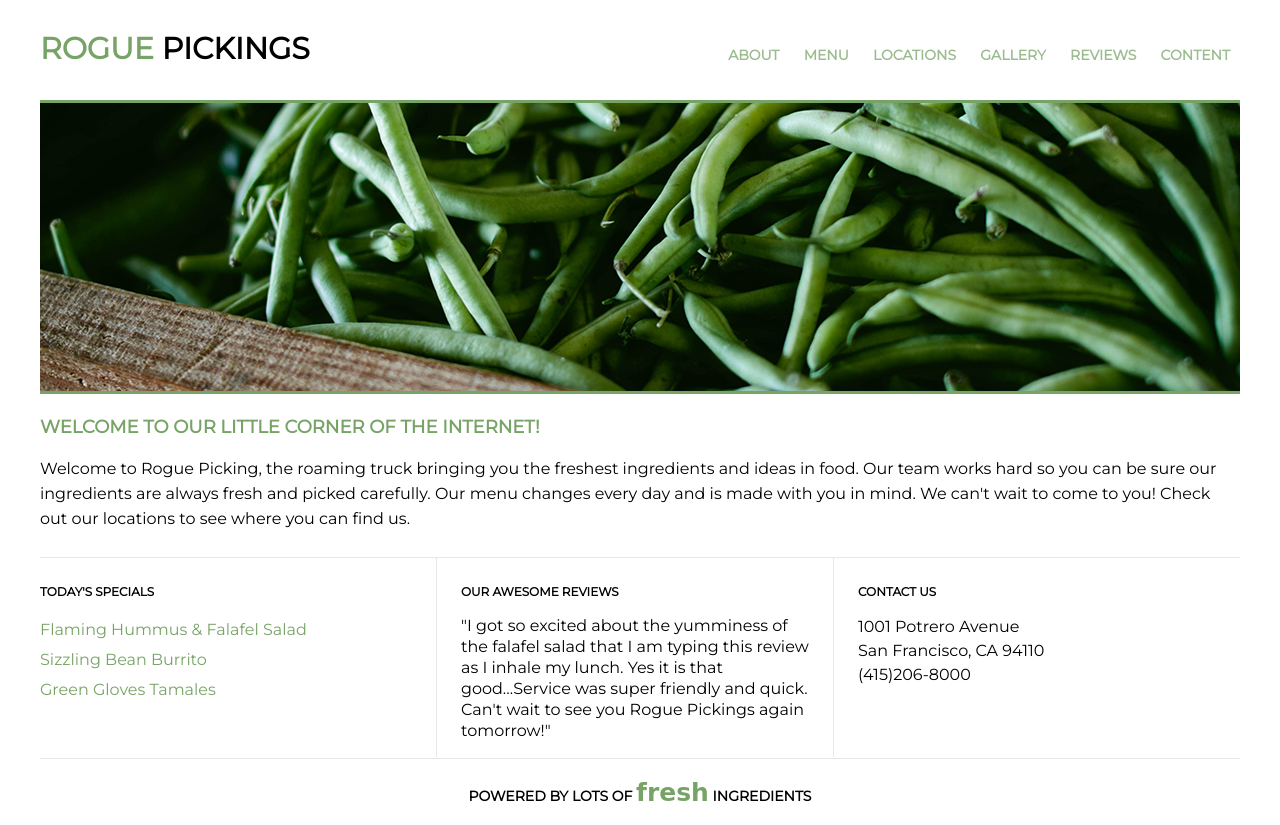
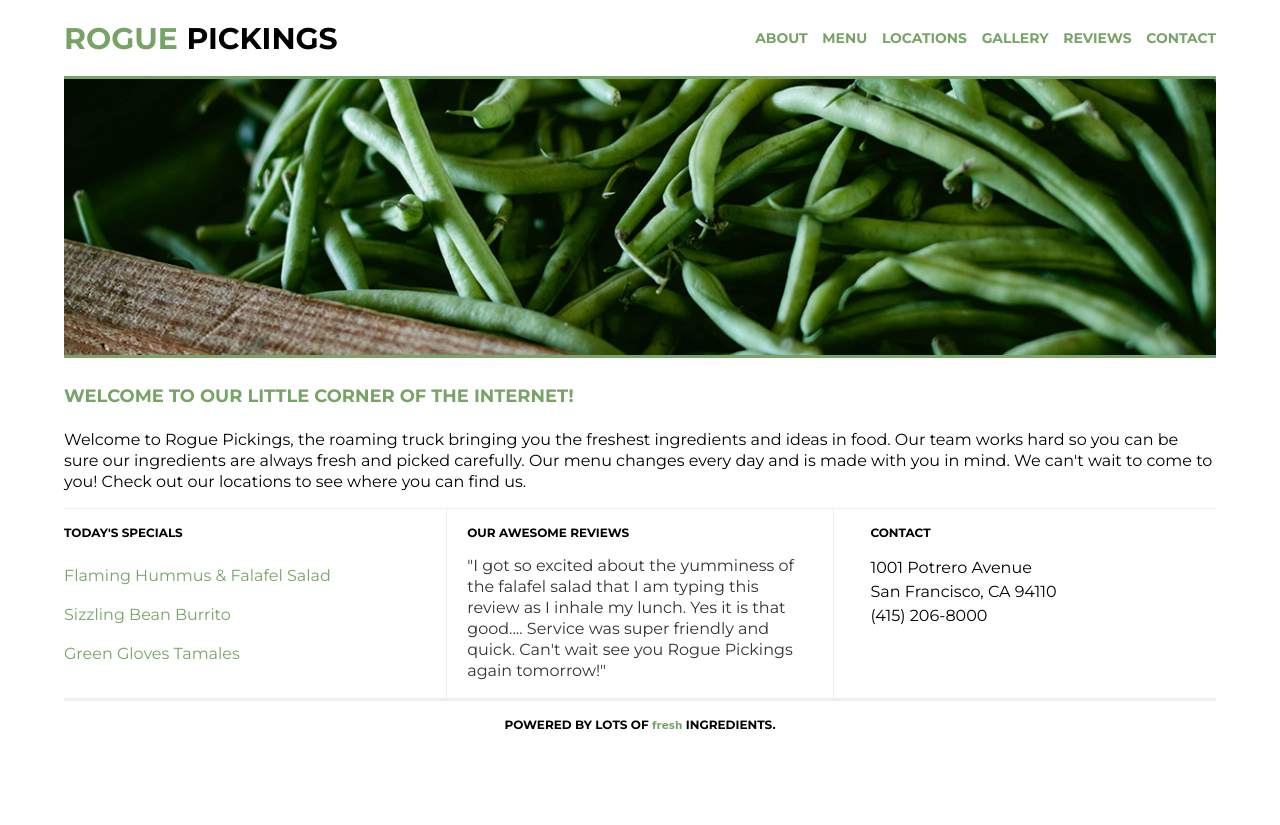
Before and after one commit to suzy-brunink-dunn/Rogue-Pickings, a plain HTML site: page index.html in a window 1280 px wide. After the commit the page ends 800 px from the top, so only its background shows below. Drawn offline with Linux system fonts and the light colour scheme; a web font is replaced by a local one.

Commit message:
Updated site to make responsive

```diff
--- /dev/null
+++ b/css/main.css
@@ -0,0 +1,235 @@
+
+/* UNIVERSAL STYLES */
+
+html {
+	font-size: 16px;
+}
+
+body {
+	align-items: center;
+	display: flex;
+	font-size: 1em;
+	font-family: 'Montserrat', sans-serif;
+	justify-content: center;
+}
+
+.container{
+	align-items: center;
+	display: flex;
+	flex-flow: row wrap;
+	justify-content: center;
+	max-width: 1200px;
+	width: 90%;
+}
+
+h1,
+h2,
+h3,
+h4 {
+	color: black;
+	font-weight: 700;
+	text-transform: uppercase;
+}
+
+h1 {
+	font-size: 1.87em;
+}
+
+h2 {
+    font-size: 1.5em;
+}
+
+h3 {
+	font-size: 1.12em;
+}
+
+h4 {
+	font-size: .75em;
+}
+
+p {
+	font-size: .87em;
+	line-height: 21px;
+}
+
+a,
+li {
+    text-decoration: none;
+  }
+
+ul {
+    list-style-type: none;
+    margin: 0;
+}
+
+img {
+    width: 100%;
+}
+
+/* MOBILE HEADER STYLES */
+
+header {
+	align-items: center;
+	border-bottom: 3px solid #77a466;
+	display: flex;
+	flex-flow: row wrap;
+	justify-content: center;
+	text-align: center;
+	width: 100%;
+}
+
+header h1 {
+	border-bottom: 3px solid #77a466;
+	padding: 38px 20px 20px 20px;
+	margin: 0;
+	width: 100%;
+}
+
+header h1 span {
+	color: #77a466;
+}
+
+header nav {
+	padding: 20px 0;
+	width: 100%;
+}
+
+header nav ul {
+	padding: 0;
+}
+
+header nav ul li {
+	font-weight: 700;
+	font-size: .87em;
+	padding: 10px 0;
+	text-transform: uppercase;
+}
+
+header nav ul li a {
+	color:#77a466;
+	text-decoration: none;
+}
+
+/* MOBILE SECTIONAL STYLES */
+
+.top-section,
+.bottom-section {
+	align-items: center;
+	display: flex;
+	flex-flow: row wrap;
+	justify-content: center;
+}
+
+/* MOBILE HEREO STYLES */
+
+.main-image img {
+	border-bottom: 3px solid #77a466;
+	width: 100%;
+}
+
+.main-title h3 {
+	color: #77a466;
+	padding: 5px 0;
+	text-align: left;
+}
+
+.main-title p {
+	font-size: 1em;
+	padding: 0;
+}
+
+/* MOBILE COLUMN STYLES */
+
+.section-one,
+.section-two,
+.section-three {
+	border-top: 1px solid #eee;
+	width: 100%
+}
+
+.menu {
+	list-style: none;
+	padding: 0;
+}
+
+.menu li {
+	color:#77a466;
+	padding: 10px 0;
+}
+
+.reviews {
+	color: #333;
+	font-size: 1em;
+	line-height: 1.31;
+}
+
+.address {
+	font-size: 1em;
+	line-height: 1.5;
+}
+
+/* MOBILE FOOTER STYLES */
+
+footer {
+	align-items: center;
+	border-top: 3px solid #eee;
+	display: flex;
+	flex-flow: row wrap;
+	justify-content: center;
+	text-align: center;
+	width: 100%;
+}
+
+footer span {
+	color: #77a466;
+	font-family: 'Galada', cursive;
+	font-size: .87em;
+	text-transform: lowercase;
+}
+
+/* ============================= TABLET STYLES ============================= */
+
+@media only screen and (min-width: 768px){
+	.bottom-section {
+		align-items: flex-start;
+		border-top: 1px solid #eee;
+		justify-content: space-between;
+	}
+
+	.section-one,
+	.section-two,
+	.section-three {
+		border-top: none;
+		flex-basis: 30%;
+	}
+
+	.section-two {
+		border-left: 1px solid #eee;
+        border-right: 1px solid #eee;
+        padding: 0 20px;
+	}
+}
+
+/* ============================= DESKTOP STYLES ============================= */
+
+@media only screen and (min-width: 1200px){
+	header {
+        justify-content: space-between;
+    }
+
+    header h1 {
+		border-bottom: none;
+		padding: 0;
+        text-align: left;
+        width: 30%;
+    }
+
+    header nav {
+        width: 40%;
+    }
+
+    header nav ul {
+        display: flex;
+        justify-content: space-between;
+    }
+}
--- a/index.html
+++ b/index.html
@@ -1,69 +1,70 @@
-
-<!DOCTYPE html>
-<html lang="en">
+<!doctype html>
+<html>
     <head>
         <meta charset="utf-8">
+        <meta http-equiv="x-ua-compatible" content="ie=edge">
         <title>Rogue Pickings</title>
-  <link href="./resources/css/style.css" type="text/css" rel="stylesheet">
-  <link href="./resources/css/normalize.css" type="text/css" rel="stylesheet">
-  <link href="https://fonts.googleapis.com/css?family=Montserrat&display=swap" rel="stylesheet">
-  <link href="https://fonts.googleapis.com/css?family=Cedarville+Cursive&display=swap" rel="stylesheet">
+        <meta name="viewport" content="width=device-width, initial-scale=1, shrink-to-fit=no">
+        <link rel="stylesheet" href="css/normalize.css">
+        <link rel="stylesheet" href="css/main.css">
+        <link href="https://fonts.googleapis.com/css?family=Montserrat:400,700" rel="stylesheet">
+        <link href="https://fonts.googleapis.com/css2?family=Galada&display=swap" rel="stylesheet">
     </head>
-
     <body>
-    <div class="main-container">
-    <!-- Website name and navagation -->
+        <div class="container">
             <header>
-         <h1><span class="rogue">Rogue</span> Pickings</h1>
-         <nav class="navbar">
+                <h1><span>rogue</span> pickings</h1>
+                <nav>
                     <ul>
-            <li><a href="">About</a></li>
-            <li><a href="">Menu</a></li>
-            <li><a href="">Locations</a></li>
-            <li><a href="">Gallery</a></li>
-            <li><a href="">Reviews</a></li>
-            <li><a href="">Content</a></li>
+                        <li>
+                            <a href="">About</a>
+                        </li>
+                        <li>
+                            <a href="">Menu</a>
+                        </li>
+                        <li>
+                            <a href="">Locations</a>
+                        </li>
+                        <li>
+                            <a href="">Gallery</a>
+                        </li>
+                        <li>
+                            <a href="">Reviews</a>
+                        </li>
+                        <li>
+                            <a href="">Contact</a>
+                        </li>
                     </ul>
                 </nav>
             </header>
-    <!-- Hero image and website welcome paragraph -->
-      <main>
-        <section class="welcome-container">
-          <div class="hero-image">
-          <img src="./resources/img/hero-image.png" alt="green beans">
-          </div>
-          <div class="welcome-paragraph">
-            <h3>Welcome to Our Little Corner of the Internet!</h3>
-            <p>Welcome to Rogue Picking, the roaming truck bringing you the freshest ingredients and ideas in food. Our team works hard so you can be sure our ingredients are always fresh and picked carefully. Our menu changes every day and is made with you in mind. We can't wait to come to you! Check out our locations to see where you can find us.</p>
+            <section class="top-section">
+                <div class="main-image"><img src="img/download.jpg" alt="green beans" /></div>
+                <div class="main-title">
+                    <h3>Welcome to our little corner of the internet!</h3>
+                    <p>Welcome to Rogue Pickings, the roaming truck bringing you the freshest ingredients and ideas in food. Our team works hard so you can be sure our ingredients are always fresh and picked carefully. Our menu changes every day and is made with you in mind. We can't wait to come to you! Check out our locations to see where you can find us.</p>
                 </div>
             </section>
-    <!-- 3 horizonal columns: specials, reviews, and contact us -->
-        <section class="column-container">
-          <div class="column-one">
+            <section class="bottom-section">
+                <div class="section-one">
                     <h4>Today's Specials</h4>
-            <ul>
-              <li>Flaming Hummus & Falafel Salad</li>
+                    <ul class="menu">
+                        <li>Flaming Hummus &amp; Falafel Salad</li>
                         <li>Sizzling Bean Burrito</li>
                         <li>Green Gloves Tamales</li>
                     </ul>
                 </div>
-          <div class="column-two">
+                <div class="section-two">
                     <h4>Our Awesome Reviews</h4>
-            <p>"I got so excited about the yumminess of the falafel salad that I am typing this review as I inhale my lunch. Yes it is that good...Service was super friendly and quick. Can't wait to see you Rogue Pickings again tomorrow!"</p>
+                    <p class="reviews">"I got so excited about the yumminess of the falafel salad that I am typing this review as I inhale my lunch. Yes it is that good.... Service was super friendly and quick. Can't wait see you Rogue Pickings again tomorrow!"</p>
                 </div>
-          <div class="column-three">
-            <h4>Contact Us</h4>
-            <ul>
-              <li>1001 Potrero Avenue</li>
-              <li>San Francisco, CA 94110</li>
-              <li>(415)206-8000</li>
-            </ul>
+                <div class="section-three"><h4>Contact</h4>
+                    <p class="address">1001 Potrero Avenue<br>
+                        San Francisco, CA 94110<br>
+                        (415) 206-8000 </p>
                 </div>
             </section>
-      </main>
-    <!-- Footer information -->
             <footer>
-        <h4>Powered By Lots of <span class="fresh">Fresh</span> Ingredients</h4>
+                <h4>Powered by lots of <span>fresh</span> ingredients.</h4>
             </footer>
         </div>
     </body>
--- a/resources/css/style.css
+++ /dev/null
@@ -1,158 +0,0 @@
-/* Universal Styles */
-
-body {
-	font-family: 'Montserrat', sans-serif;
-}
-
-.main-container {
-	width: 1200px;
-	margin: 0 auto;
-}
-
-/* These are the HEADER and NAVIGATION styles */
-
-header {
-	height: 100px;
-	margin: 0 auto;
-}
-
-header h1 {
-	float: left;
-	font-size: 30px;
-	margin: 0;
-	padding-top: 30px;
-	text-transform: uppercase;
-}
-
-header .rogue,
-h3,
-.column-one li,
-.fresh {
-	color: #77a466;
-}
-
-header .navbar {
-	float: right;
-	padding-top: 45px;
-}
-
-header .navbar ul {
-	margin: 0;
-	padding: 0;
-}
-
-header .navbar ul li {
-	display: inline;
-	text-transform: uppercase;
-	font-size: 14px;
-	padding: 0 10px;
-}
-
-header .navbar ul li a {
-	color: #9bbc8f;
-	font-weight: 700;
-	text-decoration: none;
-}
-
-/* These are the HERO IMAGE and WELCOME SECTION styles  */
-
-.hero-image {
-	height: auto;
-}
-
-.hero-image img {
-	border-top: 3px solid #77a466;
-	border-bottom: 3px solid #77a466;
-}
-
-.welcome-paragraph h3 {
-	font-size: 18px;
-	text-transform: uppercase;
-}
-
-.welcome-paragraph p {
-	font-size: 16px;
-	line-height: 25px;
-	padding-bottom: 10px;
-}
-
-/* These are the COLUMN styles */
-
-.column-container {
-	border-top: 1px solid #e6e6e6;
-	border-bottom: 1px solid #e6e6e6;
-	height: 200px;
-}
-
-.column-container h4 {
-	font-size: 12px;
-	font-weight: 700;
-	text-transform: uppercase;
-}
-
-.column-one,
-.column-two,
-.column-three {
-	float: left;
-	padding-top: 10px ;
-	width: 33%;
-}
-
-.column-two {
-	border-right: 1px solid #e6e6e6;
-	border-left: 1px solid #e6e6e6;
-}
-
-.column-one ul {
-	margin: 0;
-	padding: 0;
-}
-
-.column-one ul li {
-	display: block;
-	line-height: 30px;
-	text-decoration: none;
-}
-
-.column-two p {
-	line-height: 21px;
-	padding: 0 24px;
-}
-
-.column-two h4 {
-	padding: 0 24px;
-}
-
-.column-three ul {
-	margin: 0;
-	padding: 0;
-}
-
-.column-three ul li {
-	display: block;
-	line-height: 24px;
-	padding: 0 24px;
-	text-decoration: none;
-}
-
-.column-three h4 {
-	padding: 0 24px;
-}
-
-/* These are the FOOTER styles */
-
-footer {
-	clear: both;
-}
-
-footer h4 {
-	font-size: 14px;
-	text-align: center;
-	text-transform: uppercase;
-}
-
-footer .fresh {
-	font-family: 'Cedarville Cursive', cursive;
-	font-size: 25px;
-	text-transform: lowercase;
-}
```
Also changed, not shown: css/normalize.css (renamed from resources/css/normalize.css), img/download.jpg (added), resources/img/hero-image.png (deleted). Lines whose indentation alone changed are shown as unchanged.
